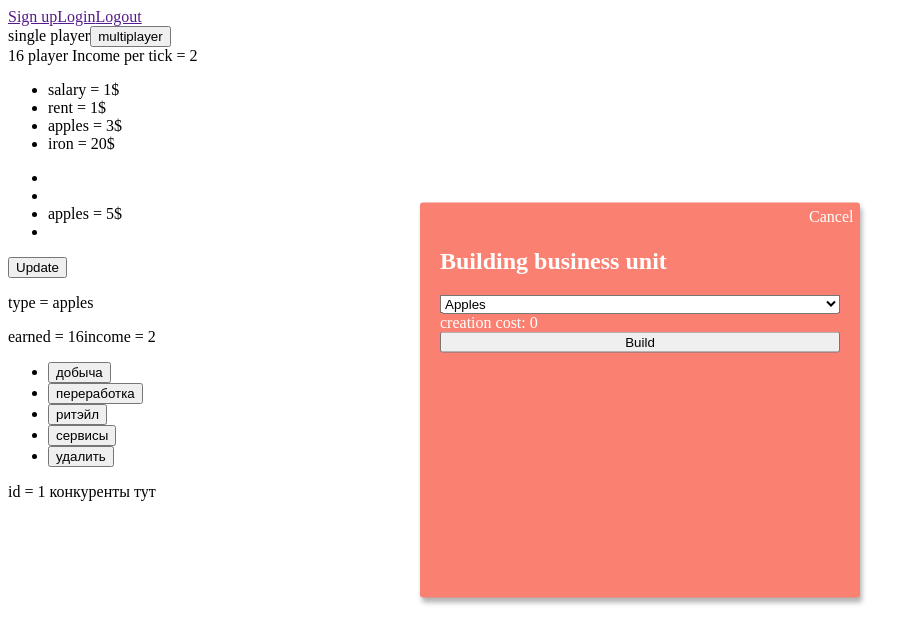
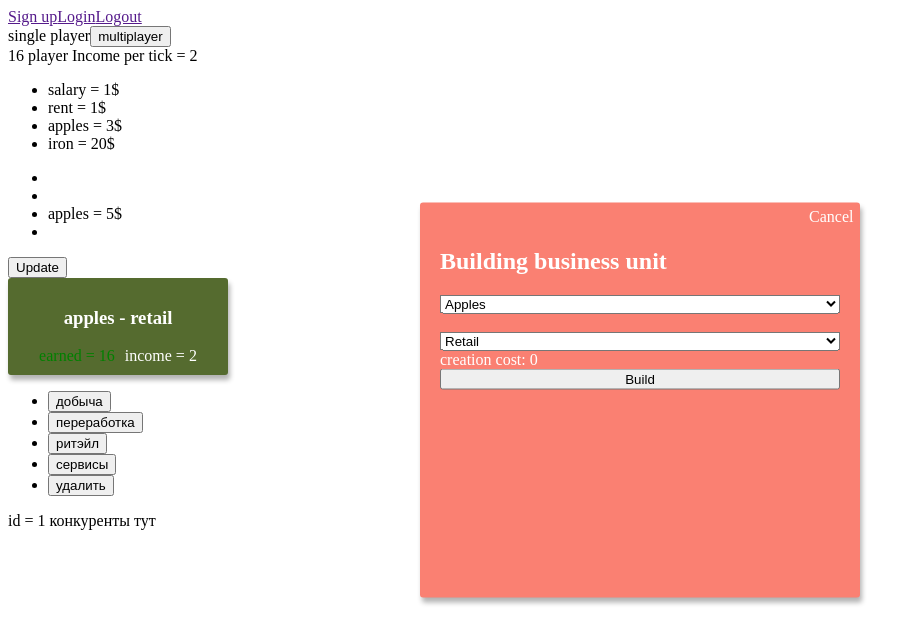
Before and after one commit to Nicelx/business-game, an Angular app: page /game/1 in a window 1280 px wide. Both pictures are taken after a click on the button "добыча". Shown: the top 644 px of the page, without its empty margins (0-919 px from the left). Built offline with nearby package versions, Linux system fonts and the light colour scheme.

Commit message:
selling type selection, styling business unit component

```diff
--- a/src/app/game/business-unit/business-unit.component.css
+++ b/src/app/game/business-unit/business-unit.component.css
@@ -0,0 +1,22 @@
+.business-unit {
+	display: flex;
+	flex-direction: column;
+	width: 200px;
+	background-color: darkolivegreen;
+	color: white;
+	border-radius: 3px;
+	box-shadow: 2px 5px 5px rgba(0, 0, 0, 0.3);
+	padding: 10px;
+	align-items: center;
+}
+.business-unit__statistic-block {
+	display: flex;
+	gap: 10px;
+}
+
+.business-unit__income--red {
+	color: red;
+}
+.business-unit__income--green {
+	color: green;
+}
--- a/src/app/game/business-unit/business-unit.component.html
+++ b/src/app/game/business-unit/business-unit.component.html
@@ -1,5 +1,14 @@
-<div>
-	<p>type = {{businessUnit.type}}</p>
-	<span>earned = {{businessUnit.earned}}</span>
-	<span>income = {{businessUnit.incomePerTick}}</span>
+<div class="business-unit">
+	<h3 class="business-unit__header">{{ businessUnit.type }} - {{ businessUnit.sellingType }}</h3>
+	<div class="business-unit__statistic-block">
+		<span
+			class="business-unit__income {{
+				businessUnit.earned > 0
+					? 'business-unit__income--green'
+					: 'business-unit__income--red'
+			}}"
+			>earned = {{ businessUnit.earned }}</span
+		>
+		<span class="business-unit__income">income = {{ businessUnit.incomePerTick }}</span>
+	</div>
 </div>
--- a/src/app/game/creation-model/creation-model.component.html
+++ b/src/app/game/creation-model/creation-model.component.html
@@ -3,6 +3,11 @@
 	<select #selection (change)="onOptionSelected(selection.value)">
 		<option value="apples">Apples</option>
 		<option value="iron">Iron</option>
+	</select>
+	<br>
+	<select #sellingTypeSelection (change)="onSellingTypeSelection(sellingTypeSelection.value)">
+		<option value="retail">Retail</option>
+		<option value="market">Market</option>
 	</select>
 	<span>creation cost: {{buildingCost}}</span>
 	<button (click)="onCreate()">Build</button>
--- a/src/app/game/creation-model/creation-model.component.ts
+++ b/src/app/game/creation-model/creation-model.component.ts
@@ -39,7 +39,9 @@ export class CreationModelComponent implements OnInit {
 			},
 			0
 		);
-		this.marketService.changeAmplifier("apples", 1);
+		this.marketService.changeAmplifier(this.selectedType, 1);
+		console.log(this.playerService.getMainPlayer())
+
 	}
 
 	onOptionSelected(value: unitType | string) {
@@ -48,4 +50,9 @@ export class CreationModelComponent implements OnInit {
 		this.selectedType = value;
 		this.buildingCost = this.businessUnitService.getBuildingCost(value);
 	}
+
+	onSellingTypeSelection(value: string) {
+		if (!(value === 'retail' || value === "market")) return;
+		this.sellingType = value;
+	}
 }
```
